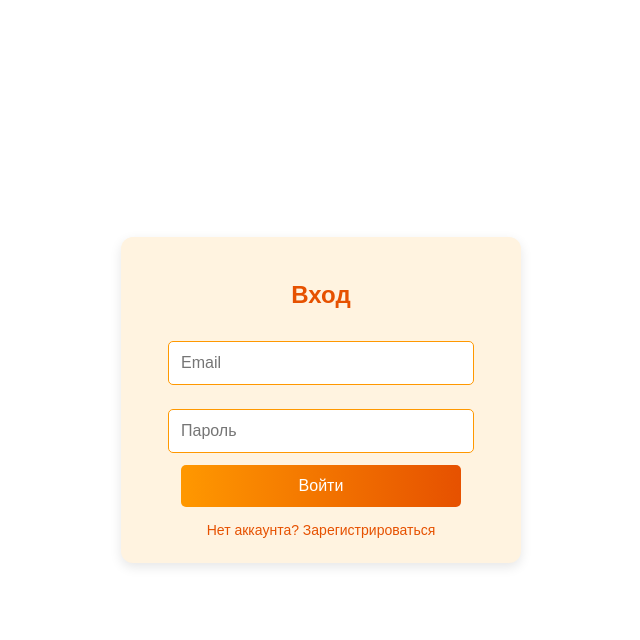
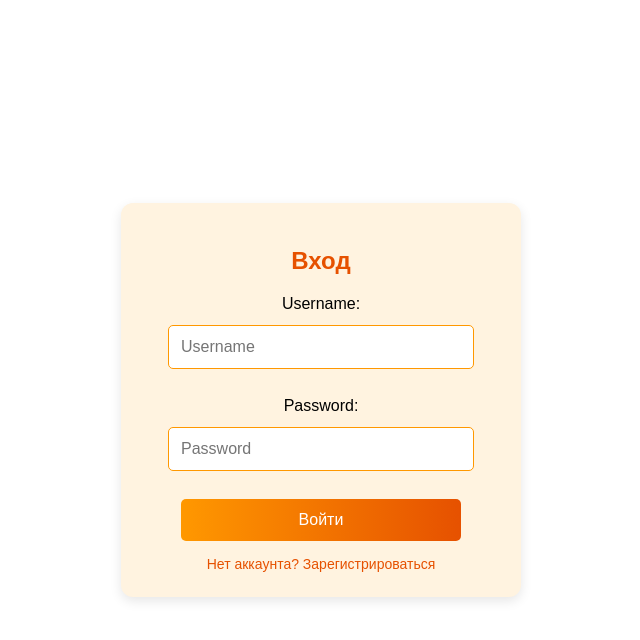
Before and after one commit to NotRindik/Python-Project-University, a Django app: page /login/ in a window 1280 px wide. Shown: the top 640 px of the page, without its empty margins (319-959 px from the left). Run offline with Django 5.2, Linux system fonts and the light colour scheme.

Commit message:
Login и Красивый регистр

```diff
--- a/PythonProject/myapp/forms.py
+++ b/PythonProject/myapp/forms.py
@@ -1,9 +1,17 @@
 from django.contrib.auth.forms import UserCreationForm
 from django.contrib.auth.models import User
 from django import forms
+from django.contrib.auth.forms import AuthenticationForm
 
 class CustomUserCreationForm(UserCreationForm):
     email = forms.EmailField(required=True)
     class Meta:
         model = User
         fields = ("username", "email", "password1", "password2")
+
+class CustomAuthenticationForm(AuthenticationForm):
+    username = forms.CharField(max_length=150, required=True, widget=forms.TextInput(attrs={'class': 'form-control', 'placeholder': 'Username'}))
+    password = forms.CharField(widget=forms.PasswordInput(attrs={'class': 'form-control', 'placeholder': 'Password'}), required=True)
+
+    class Meta:
+        fields = ['username', 'password']
--- a/PythonProject/myapp/static/js/register.js
+++ b/PythonProject/myapp/static/js/register.js
@@ -1,6 +1,13 @@
 
-    document.querySelector('.helptext').style.display = 'none';
-    document.querySelector('ul').style.display = 'none';
+document.querySelector('.helptext').style.display = 'none';
+document.querySelector('ul').style.display = 'none';
+
+const password_help_text = document.querySelector('#id_password2_helptext');
+const br_el = document.createElement('br');
+
+const parent = password_help_text.parentNode;
+
+parent.insertBefore(br_el, password_help_text.previousSibling);
 
 document.addEventListener("DOMContentLoaded", function () {
     const form = document.querySelector("form");
@@ -13,8 +20,7 @@ document.addEventListener("DOMContentLoaded", function () {
              event.preventDefault();
         }
         else{
-                alert("Форма отправлена!");
-                            form.submit();
+                form.submit();
         }
     });
 });
--- a/PythonProject/myapp/templates/LoginPage.html
+++ b/PythonProject/myapp/templates/LoginPage.html
@@ -11,12 +11,11 @@
 <body>
     <div class="container">
         <h2>Вход</h2>
-        <form action="{% url 'login' %}" method="POST">
-            {% csrf_token %}
-            <input type="email" name="email" placeholder="Email" required>
-            <input type="password" name="password" placeholder="Пароль" required>
-            <button type="submit">Войти</button>
-        </form>
+<form method="POST">
+    {% csrf_token %}
+    {{ form.as_p }}
+    <button type="submit">Войти</button>
+</form>
         <a href="{% url 'register' %}">Нет аккаунта? Зарегистрироваться</a>
     </div>
 </body>
--- a/PythonProject/myapp/views.py
+++ b/PythonProject/myapp/views.py
@@ -1,24 +1,38 @@
-from django.shortcuts import render
+from . import forms
+from django.contrib.auth import login
 from django.shortcuts import render, redirect
-from .forms import CustomUserCreationForm
-from django.contrib.auth import login
+from django.contrib.auth import authenticate
 
 def home(request):
     return render(request, 'home.html')
 
 def register(request):
     if request.method == "POST":
-        form = CustomUserCreationForm(request.POST)
+        form = forms.CustomUserCreationForm(request.POST)
         if form.is_valid():
             user = form.save()
-            login(request, user)  # Автоматический вход после регистрации
             return redirect("home")  # Замени на свою главную страницу
     else:
-        form = CustomUserCreationForm()
+        form = forms.CustomUserCreationForm()
     return render(request, "RegisterPage.html", {"form": form})
 
+
 def login(request):
-    return render(request, 'LoginPage.html')
+    if request.method == "POST":
+        form = forms.CustomAuthenticationForm(request, data=request.POST)
+        if form.is_valid():
+            username = form.cleaned_data.get('username')
+            password = form.cleaned_data.get('password')
+            user = authenticate(username=username, password=password)
+            if user is not None:
+                login(request, user)
+                return redirect('home')  # или на нужную страницу после логина
+            else:
+                form.add_error(None, "Неверное имя пользователя или пароль.")
+    else:
+        form = forms.CustomAuthenticationForm()
+
+    return render(request, 'LoginPage.html', {'form': form})
 
 def listing(request):
     return render(request, 'listing_list.html')
```
Also changed, not shown: PythonProject/PythonProject/settings.py (line endings or trailing spaces).
